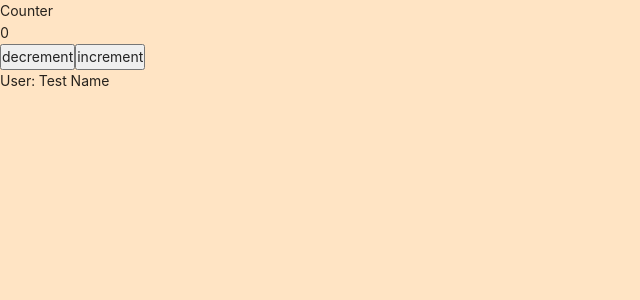
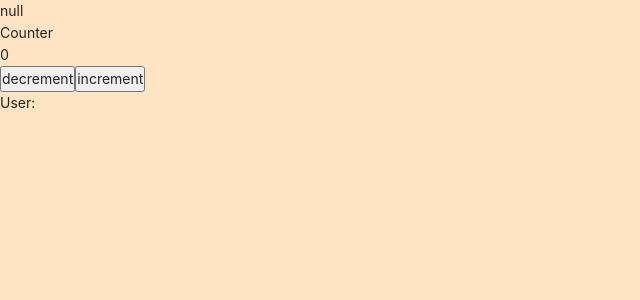
Before and after one commit to artur-zaseev/simple-contacts, a Next.js app: page / in a window 1280 px wide. Shown: the top 300 px of the page, without its empty margins (0-640 px from the left). Built offline with nearby package versions, Linux system fonts and the light colour scheme.

Commit message:
update loader

```diff
--- a/components/UserControl.tsx
+++ b/components/UserControl.tsx
@@ -1,5 +1,14 @@
 import React, { FC } from 'react';
+import { useSelector } from 'react-redux';
+import { RootState } from '@/store';
 
 export const UserControl: FC = ({ children }) => {
-    return <>{children}</>;
+    const { user } = useSelector((state: RootState) => state.user);
+
+    return (
+        <>
+            <div>{JSON.stringify(user)}</div>
+            {children}
+        </>
+    );
 };
--- a/pages/_app.tsx
+++ b/pages/_app.tsx
@@ -2,11 +2,12 @@ import Head from 'next/head';
 import type { AppProps } from 'next/app';
 import { Provider } from 'react-redux';
 
-import 'antd/dist/antd.css';
+import { UserControl } from '@components/UserControl';
 
 import { store } from '@store/index';
 
 import '../styles/globals.css';
+import 'antd/dist/antd.css';
 import 'tailwindcss/tailwind.css';
 
 function MyApp({ Component, pageProps }: AppProps) {
@@ -18,7 +19,9 @@ function MyApp({ Component, pageProps }: AppProps) {
                     <meta name="theme-color" content="#333333" />
                     <title>Simple Contacts</title>
                 </Head>
-                <Component {...pageProps} />
+                <UserControl>
+                    <Component {...pageProps} />
+                </UserControl>
             </div>
         </Provider>
     );
--- a/store/slices/user.ts
+++ b/store/slices/user.ts
@@ -1,20 +1,28 @@
 import { createSlice, PayloadAction } from '@reduxjs/toolkit';
+import * as firebaseAuth from 'firebase/auth';
 
 export interface IUserSlice {
-    name: string;
+    user: firebaseAuth.User | null;
+    isLoading: boolean;
 }
 
-const initialState: IUserSlice = { name: 'Test Name' };
+const initialState: IUserSlice = {
+    user: null,
+    isLoading: false,
+};
 
 const userSlice = createSlice({
     name: 'user',
     initialState,
     reducers: {
-        setName: (state, action: PayloadAction<string>) => {
-            state.name = action.payload;
+        setUser: (state, action: PayloadAction<firebaseAuth.User>) => {
+            state.user = action.payload;
+        },
+        setLoading: (state, action: PayloadAction<boolean>) => {
+            state.isLoading = action.payload;
         },
     },
 });
 
-export const { setName } = userSlice.actions;
+export const {} = userSlice.actions;
 export default userSlice.reducer;
```
Also changed, not shown: components/Loader.tsx (+11 -0 lines).
